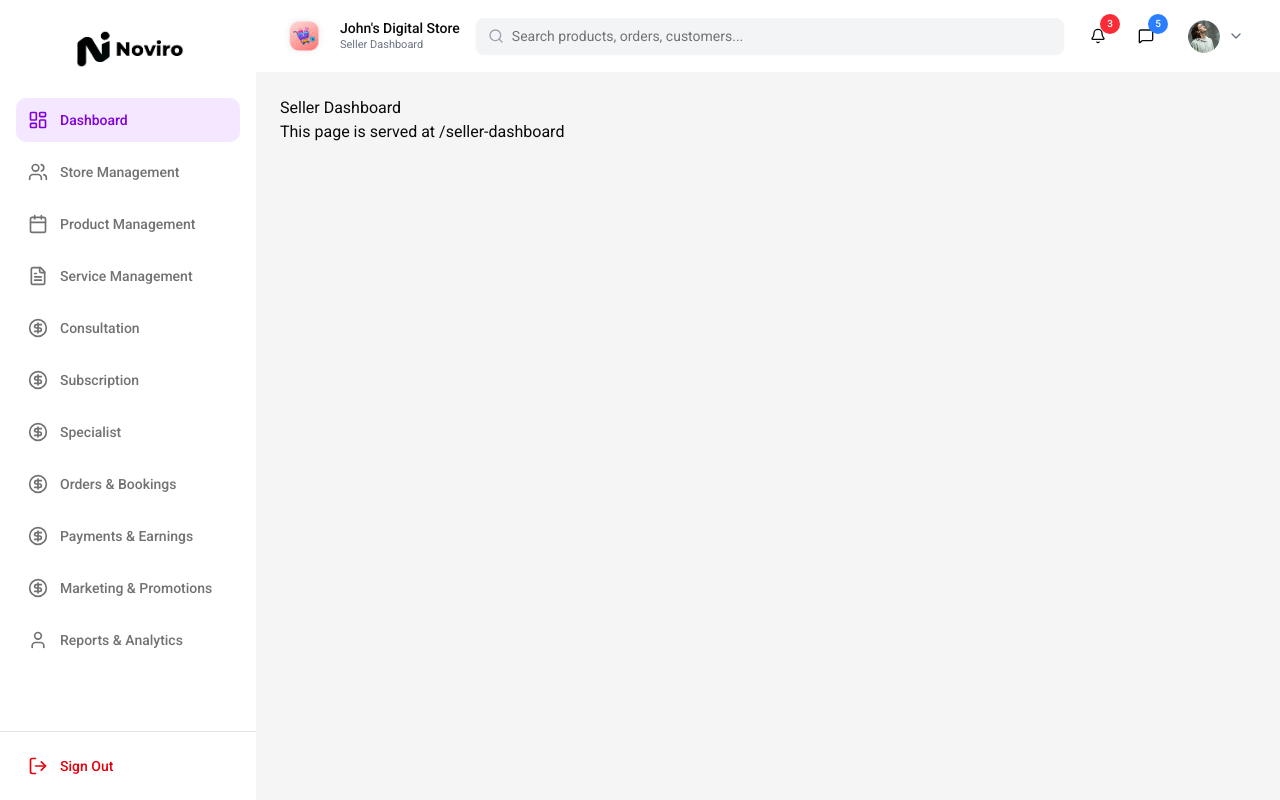
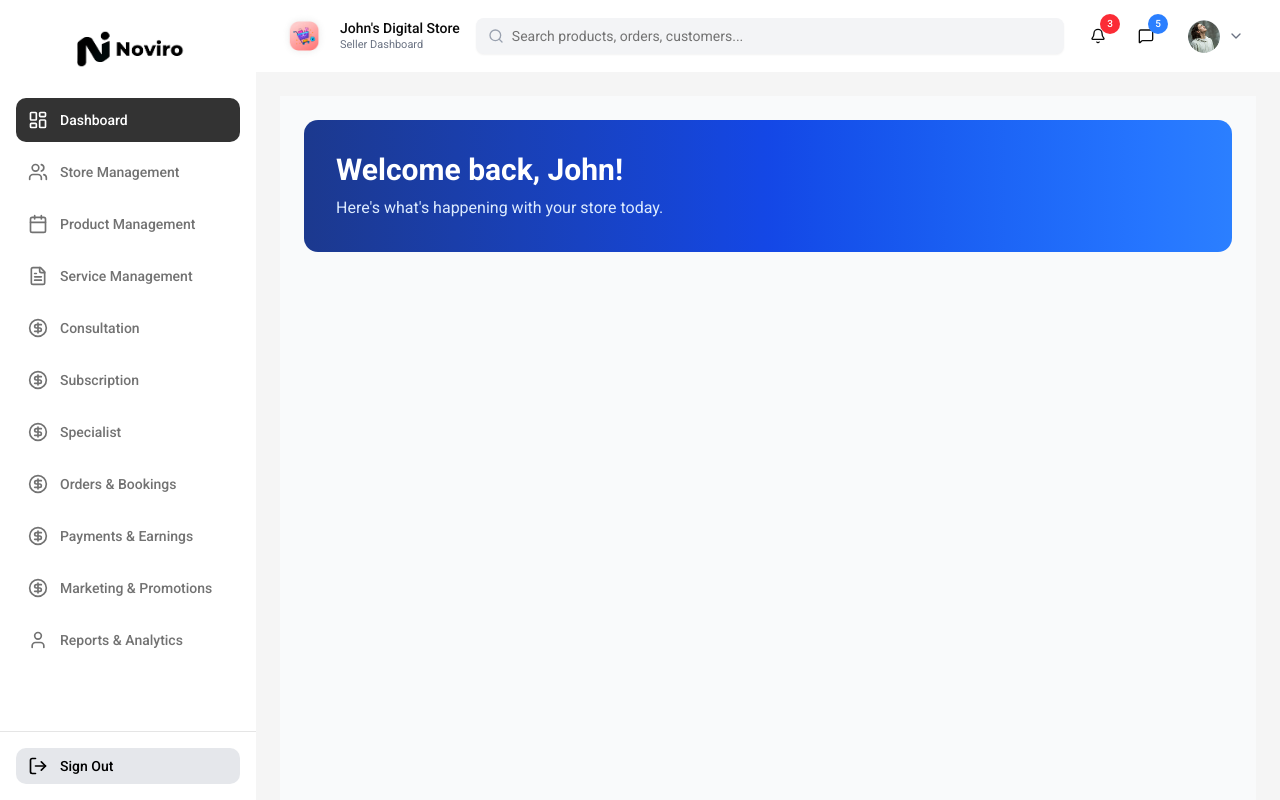
Before and after one commit to husnearaa/seller-dashboard, a Next.js app: page /seller-dashboard in a window 1280 px wide. Built offline with nearby package versions, Linux system fonts and the light colour scheme; no server answers.

Commit message:
feat: Add WelcomeHeader component and update SellerDashboardPage layout style: Change primary color in globals.css and update sidebar styles

```diff
--- a/src/app/(dashboardLayout)/seller-dashboard/page.tsx
+++ b/src/app/(dashboardLayout)/seller-dashboard/page.tsx
@@ -1,8 +1,23 @@
+import { WelcomeHeader } from "@/components/shared/dashboardLayout/WelcomeHeader";
+
 export default function SellerDashboardPage() {
   return (
-    <div>
-      <h1>Seller Dashboard</h1>
-      <p>This page is served at /seller-dashboard</p>
+    <div className="min-h-screen bg-gray-50 p-6">
+      <div className="max-w-7xl mx-auto space-y-6">
+        {/* Welcome Header */}
+        <WelcomeHeader />
+
+        {/* Metrics Cards */}
+        {/* <MatrixCard /> */}
+        {/* Sales Chart */}
+        {/* <SalesChart /> */}
+
+        {/* Bottom Section */}
+        <div className="grid grid-cols-1 lg:grid-cols-2 gap-6">
+          {/* <RecentOrders />
+          <NotificationsAlerts /> */}
+        </div>
+      </div>
     </div>
   );
 }
--- a/src/app/globals.css
+++ b/src/app/globals.css
@@ -51,7 +51,7 @@
   --card-foreground: oklch(0.145 0 0);
   --popover: oklch(1 0 0);
   --popover-foreground: oklch(0.145 0 0);
-  --primary: oklch(0.205 0 0);
+  --primary: #333333;
   --primary-foreground: oklch(0.985 0 0);
   --secondary: oklch(0.97 0 0);
   --secondary-foreground: oklch(0.205 0 0);
@@ -85,7 +85,7 @@
   --card-foreground: oklch(0.985 0 0);
   --popover: oklch(0.205 0 0);
   --popover-foreground: oklch(0.985 0 0);
-  --primary: oklch(0.922 0 0);
+  --primary: #333333;
   --primary-foreground: oklch(0.205 0 0);
   --secondary: oklch(0.269 0 0);
   --secondary-foreground: oklch(0.985 0 0);
--- /dev/null
+++ b/src/components/shared/dashboardLayout/WelcomeHeader.tsx
@@ -0,0 +1,8 @@
+export function WelcomeHeader() {
+  return (
+    <div className="bg-gradient-to-r from-blue-900 via-blue-700 to-blue-500 rounded-xl p-8 mb-6">
+      <h1 className="text-3xl font-bold text-white mb-2">Welcome back, John!</h1>
+      <p className="text-blue-100">Here&apos;s what&apos;s happening with your store today.</p>
+    </div>
+  )
+}
--- a/src/components/shared/dashboardLayout/sidebar.tsx
+++ b/src/components/shared/dashboardLayout/sidebar.tsx
@@ -102,7 +102,7 @@ export function Sidebar() {
                   className={cn(
                     "flex items-center gap-3 px-3 py-3 rounded-lg text-sm font-medium transition-colors",
                     isActive
-                      ? "bg-purple-100 text-purple-700"
+                      ? "bg-primary text-white"
                       : "text-[#727272] hover:bg-gray-100 hover:text-gray-900"
                   )}
                 >
@@ -115,7 +115,7 @@ export function Sidebar() {
 
           {/* Sign Out */}
           <div className="p-4 border-t" onClick={handleLogout}>
-            <button className="flex items-center gap-3 px-3 py-2 w-full text-left text-sm font-medium text-red-600 hover:bg-red-50 rounded-lg transition-colors">
+            <button className="flex items-center gap-3 px-3 py-2 w-full text-left text-sm font-medium hover:text-red-600 text-black bg-gray-200 hover:bg-red-50 rounded-lg transition-colors">
               <LogOut className="w-5 h-5" />
               Sign Out
             </button>
```
